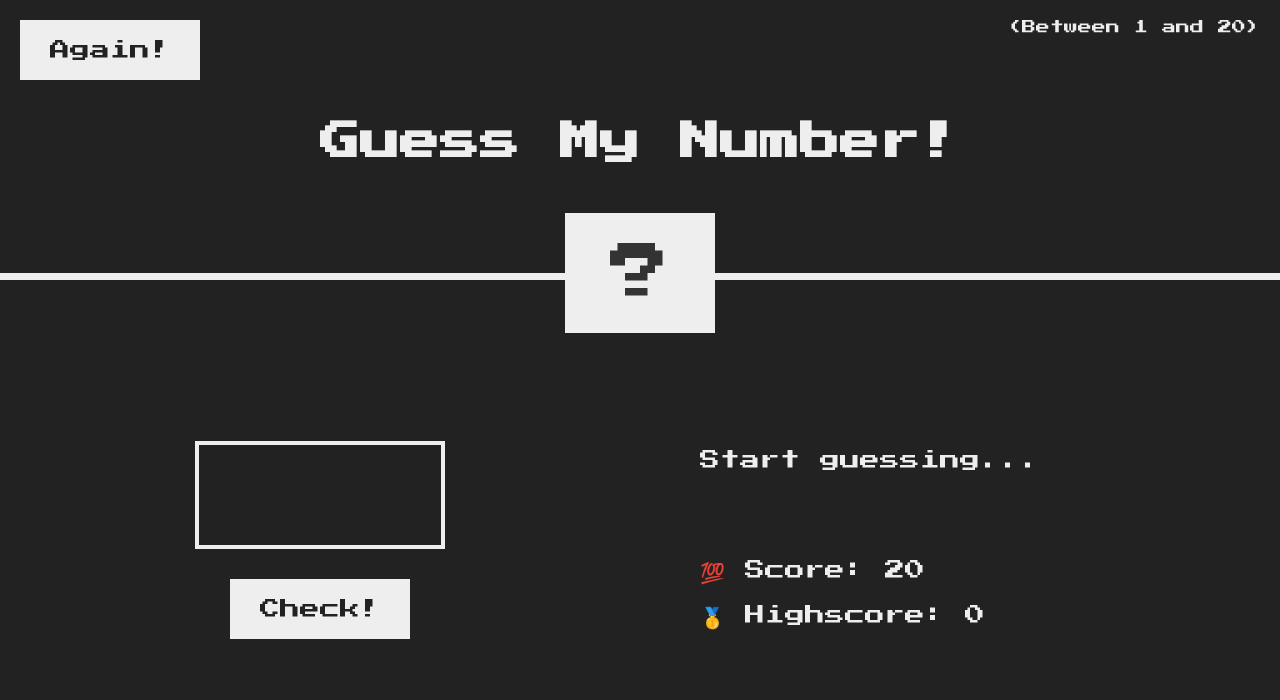
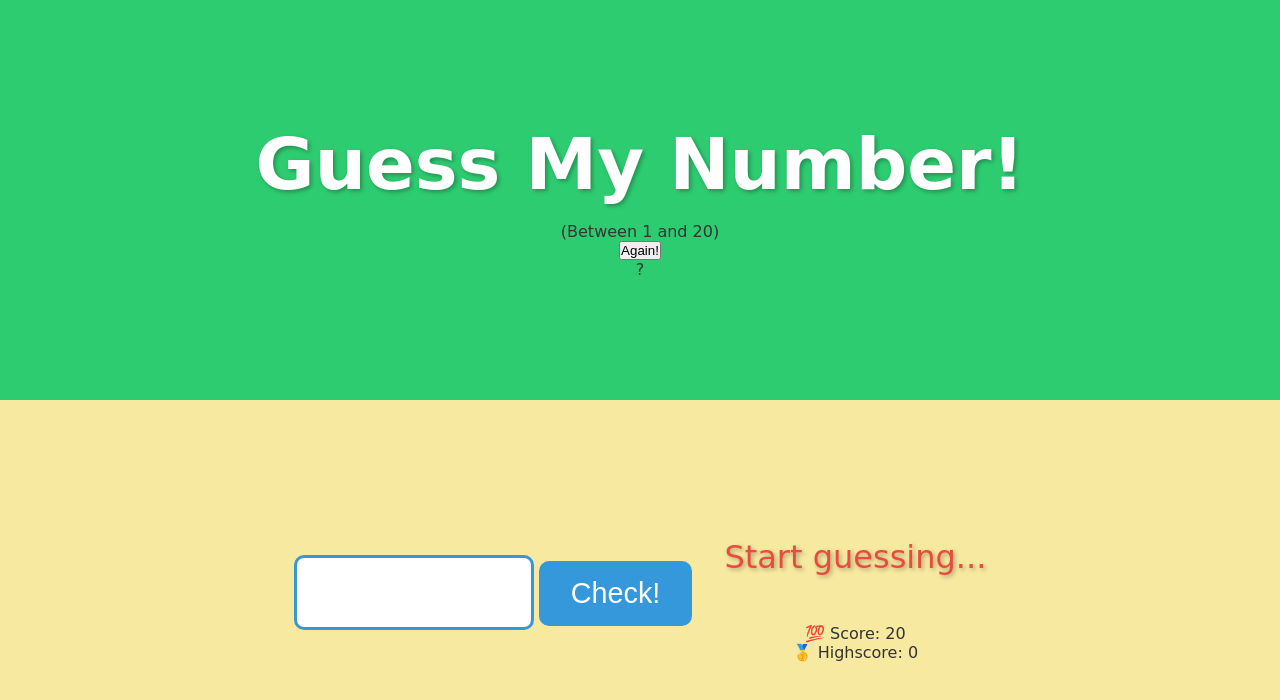
Before and after one commit to mdnurnabirana/Guess-the-Number, a plain HTML site: page index.html in a window 1280 px wide. Drawn offline with Linux system fonts and the light colour scheme.

Commit message:
Update style.css

```diff
--- a/style.css
+++ b/style.css
@@ -1,119 +1,77 @@
-@import url('https://fonts.googleapis.com/css?family=Press+Start+2P&display=swap');
-
 * {
     margin: 0;
     padding: 0;
-  box-sizing: inherit;
-}
-
-html {
-  font-size: 62.5%;
     box-sizing: border-box;
 }
 
+@import url('https://fonts.googleapis.com/css2?family=Baloo+Chettan+2:wght@400;700&display=swap');
+
 body {
-  font-family: 'Press Start 2P', sans-serif;
-  color: #eee;
-  background-color: #222;
-  /* background-color: #60b347; */
+    font-family: 'Baloo Chettan 2', cursive;
+    color: #333;
+    background-color: #f8e9a1;
 }
 
-/* LAYOUT */
 header {
     position: relative;
-  height: 35vh;
-  border-bottom: 7px solid #eee;
+    height: 25rem;
+    background-color: #2ecc71;
+    display: flex;
+    flex-direction: column;
+    justify-content: center;
+    align-items: center;
+}
+
+h1 {
+    font-size: 4.5rem;
+    margin-bottom: 1rem;
+    color: #fff;
+    text-shadow: 2px 2px 4px rgba(0, 0, 0, 0.3);
 }
 
 main {
-  height: 65vh;
-  color: #eee;
     display: flex;
+    justify-content: center;
     align-items: center;
-  justify-content: space-around;
+    height: calc(100vh - 25rem);
 }
 
 .left {
-  width: 52rem;
-  display: flex;
-  flex-direction: column;
-  align-items: center;
+    text-align: center;
+    margin-right: 2rem;
+}
+
+.guess {
+    font-size: 2rem;
+    padding: 1rem;
+    width: 15rem;
+    margin-bottom: 1rem;
+    border: 3px solid #3498db;
+    border-radius: 10px;
+}
+
+.start, .check {
+    font-size: 1.8rem;
+    padding: 1rem 2rem;
+    background-color: #3498db;
+    color: #fff;
+    border: none;
+    border-radius: 10px;
+    cursor: pointer;
+    transition: background-color 0.3s ease;
+}
+
+.start:hover, .check:hover {
+    background-color: #2980b9;
 }
 
 .right {
-  width: 52rem;
-  font-size: 2rem;
-}
-
-/* ELEMENTS STYLE */
-h1 {
-  font-size: 4rem;
     text-align: center;
-  position: absolute;
-  width: 100%;
-  top: 52%;
-  left: 50%;
-  transform: translate(-50%, -50%);
-}
-
-.number {
-  background: #eee;
-  color: #333;
-  font-size: 6rem;
-  width: 15rem;
-  padding: 3rem 0rem;
-  text-align: center;
-  position: absolute;
-  bottom: 0;
-  left: 50%;
-  transform: translate(-50%, 50%);
-}
-
-.between {
-  font-size: 1.4rem;
-  position: absolute;
-  top: 2rem;
-  right: 2rem;
-}
-
-.again {
-  position: absolute;
-  top: 2rem;
-  left: 2rem;
-}
-
-.guess {
-  background: none;
-  border: 4px solid #eee;
-  font-family: inherit;
-  color: inherit;
-  font-size: 5rem;
-  padding: 2.5rem;
-  width: 25rem;
-  text-align: center;
-  display: block;
-  margin-bottom: 3rem;
-}
-
-.btn {
-  border: none;
-  background-color: #eee;
-  color: #222;
-  font-size: 2rem;
-  font-family: inherit;
-  padding: 2rem 3rem;
-  cursor: pointer;
-}
-
-.btn:hover {
-  background-color: #ccc;
 }
 
 .message {
-  margin-bottom: 8rem;
-  height: 3rem;
+    font-size: 2rem;
+    margin-bottom: 3rem;
+    color: #e74c3c;
+    text-shadow: 2px 2px 4px rgba(0, 0, 0, 0.3);
 }
-
-.label-score {
-  margin-bottom: 2rem;
-}
```
Lines whose indentation alone changed are shown as unchanged.
